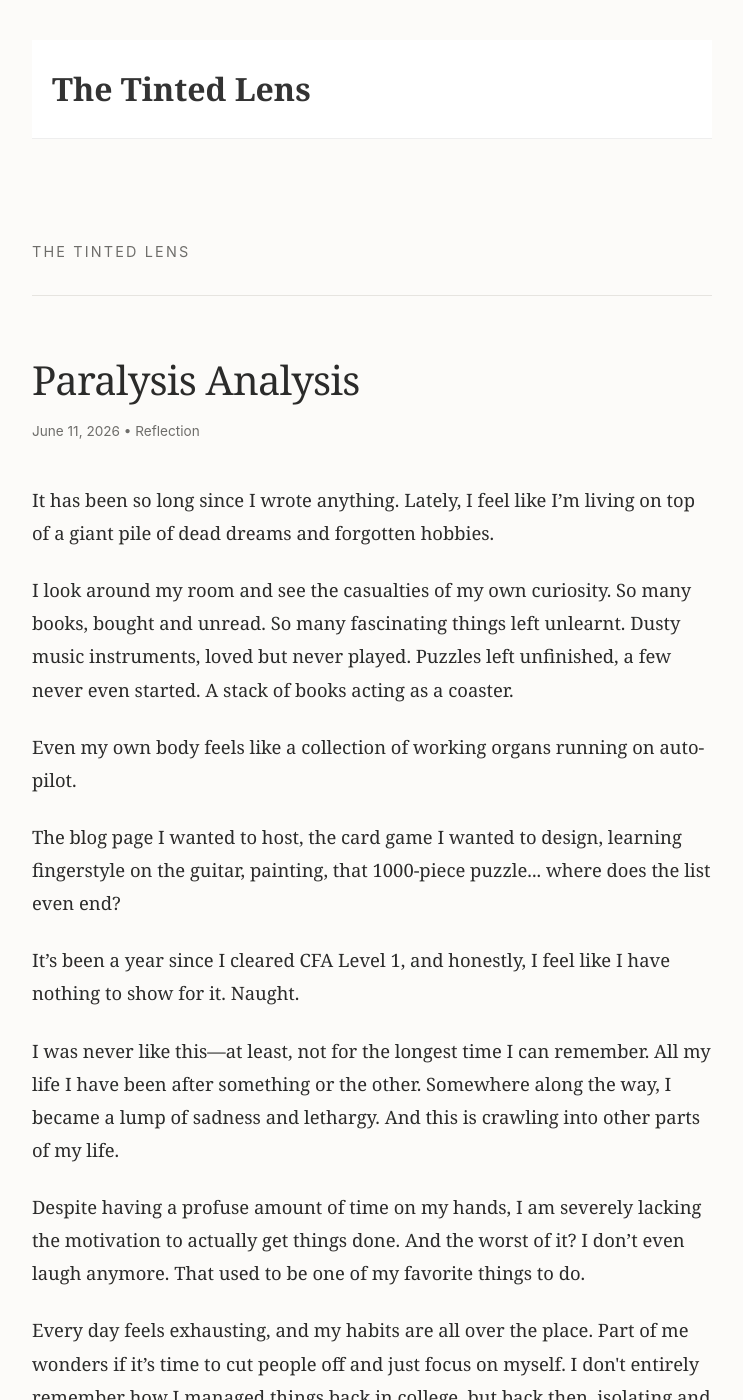
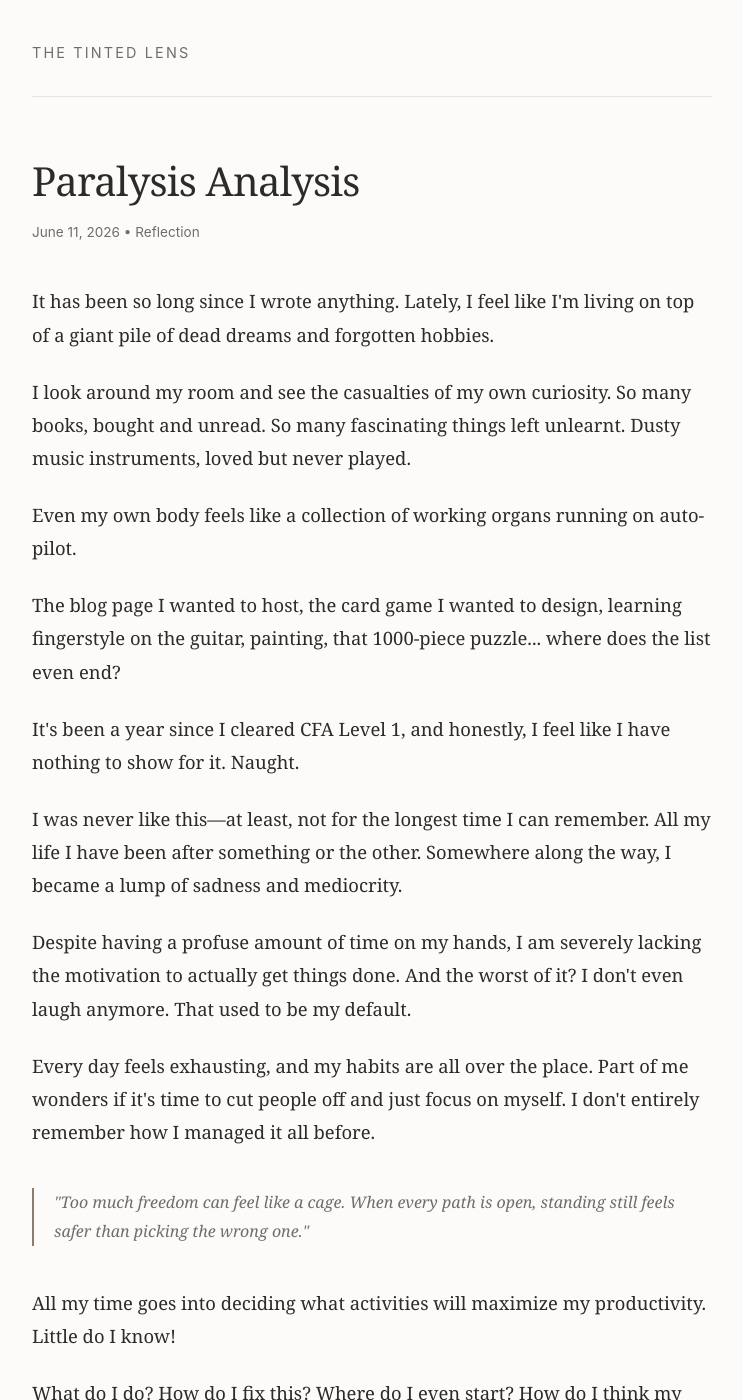
Before and after one commit to avniparakh22/web-page, a Jekyll site: the page index.html, which Jekyll copies as it is, in a window 1280 px wide and 1400 px high. Shown: the whole window, without its empty margins (268-1011 px from the left). Built offline with Jekyll 4.4.1, drawn with Linux system fonts in a browser that asks for light colours; some of the changed text lies outside the part shown.

Commit message:
Update index.html

```diff
--- a/index.html
+++ b/index.html
@@ -150,21 +145,21 @@ title: Home
             <div class="post-meta">June 11, 2026 • Reflection</div>
 
             <div class="post-body">
-                <p>It has been so long since I wrote anything. Lately, I feel like I’m living on top of a giant pile of dead dreams and forgotten hobbies.</p>
+                <p>It has been so long since I wrote anything. Lately, I feel like I'm living on top of a giant pile of dead dreams and forgotten hobbies.</p>
 
-                <p>I look around my room and see the casualties of my own curiosity. So many books, bought and unread. So many fascinating things left unlearnt. Dusty music instruments, loved but never played. Puzzles left unfinished, a few never even started. A stack of books acting as a coaster.</p>
+                <p>I look around my room and see the casualties of my own curiosity. So many books, bought and unread. So many fascinating things left unlearnt. Dusty music instruments, loved but never played.</p>
 
                 <p>Even my own body feels like a collection of working organs running on auto-pilot.</p>
 
                 <p>The blog page I wanted to host, the card game I wanted to design, learning fingerstyle on the guitar, painting, that 1000-piece puzzle... where does the list even end?</p>
 
-                <p>It’s been a year since I cleared CFA Level 1, and honestly, I feel like I have nothing to show for it. Naught.</p>
+                <p>It's been a year since I cleared CFA Level 1, and honestly, I feel like I have nothing to show for it. Naught.</p>
 
-                <p>I was never like this—at least, not for the longest time I can remember. All my life I have been after something or the other. Somewhere along the way, I became a lump of sadness and lethargy. And this is crawling into other parts of my life.</p>
+                <p>I was never like this—at least, not for the longest time I can remember. All my life I have been after something or the other. Somewhere along the way, I became a lump of sadness and mediocrity.</p>
 
-                <p>Despite having a profuse amount of time on my hands, I am severely lacking the motivation to actually get things done. And the worst of it? I don’t even laugh anymore. That used to be one of my favorite things to do.</p>
+                <p>Despite having a profuse amount of time on my hands, I am severely lacking the motivation to actually get things done. And the worst of it? I don't even laugh anymore. That used to be my default.</p>
 
-                <p>Every day feels exhausting, and my habits are all over the place. Part of me wonders if it’s time to cut people off and just focus on myself. I don't entirely remember how I managed things back in college, but back then, isolating and living like a robot actually worked for me. I never gave myself a lot of time to think once I set my head to something.</p>
+                <p>Every day feels exhausting, and my habits are all over the place. Part of me wonders if it's time to cut people off and just focus on myself. I don't entirely remember how I managed it all before.</p>
 
                 <div class="insight-quote">
                     "Too much freedom can feel like a cage. When every path is open, standing still feels safer than picking the wrong one."
```
Also changed, not shown: other parts of index.html (+0 -5 lines).
